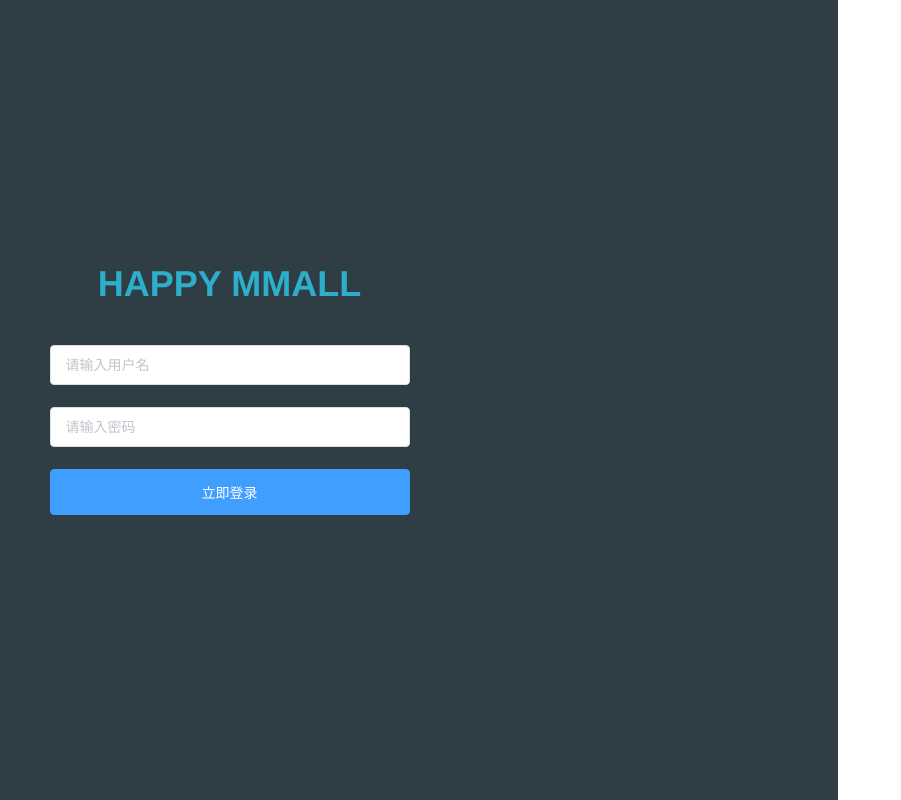
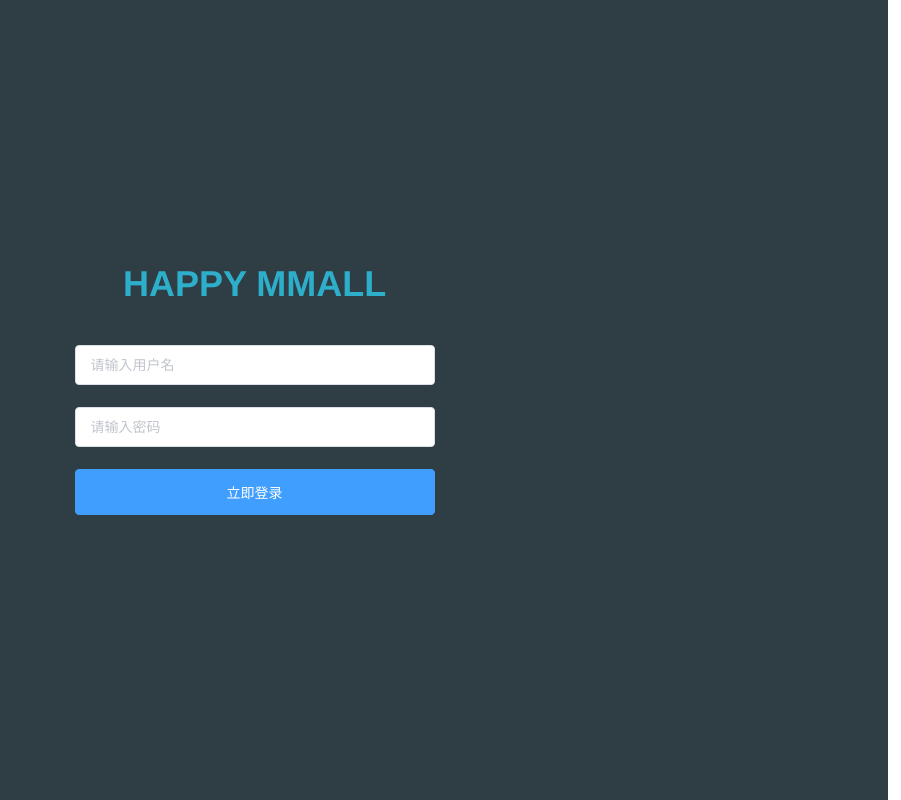
Before and after one commit to Friday-F/hayyp-mall-vue, a Vue app: page /#/login in a window 1280 px wide. Shown: the whole page, without its empty margins (379-1280 px from the left). Built offline with nearby package versions, Linux system fonts and the light colour scheme.

Commit message:
fix:宽度增加

```diff
--- a/src/App.vue
+++ b/src/App.vue
@@ -13,7 +13,7 @@ export default {
 
 <style>
 body,html{
-  width: 98%;
+  width: 100%;
   height:100%;
 }
 #app {
```
